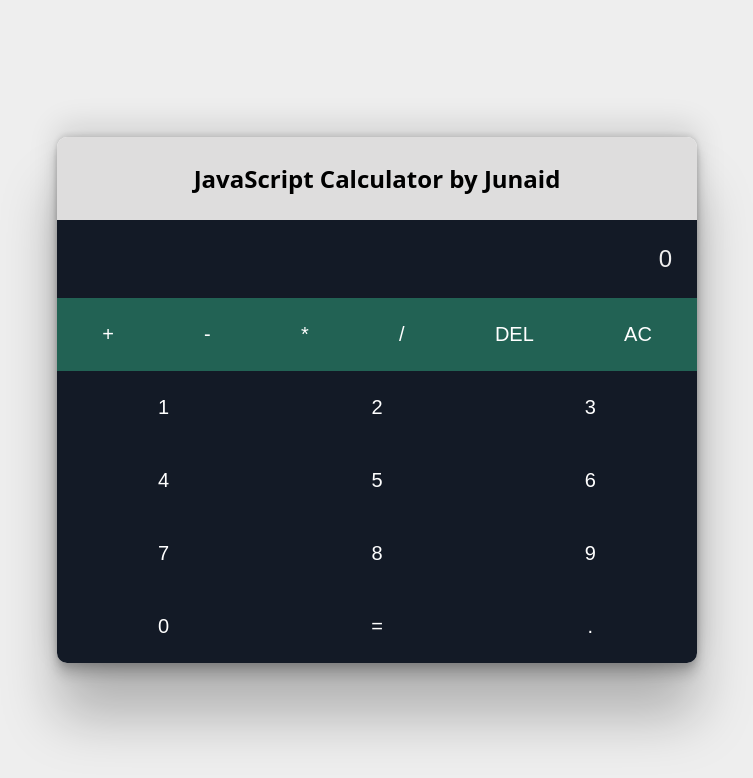
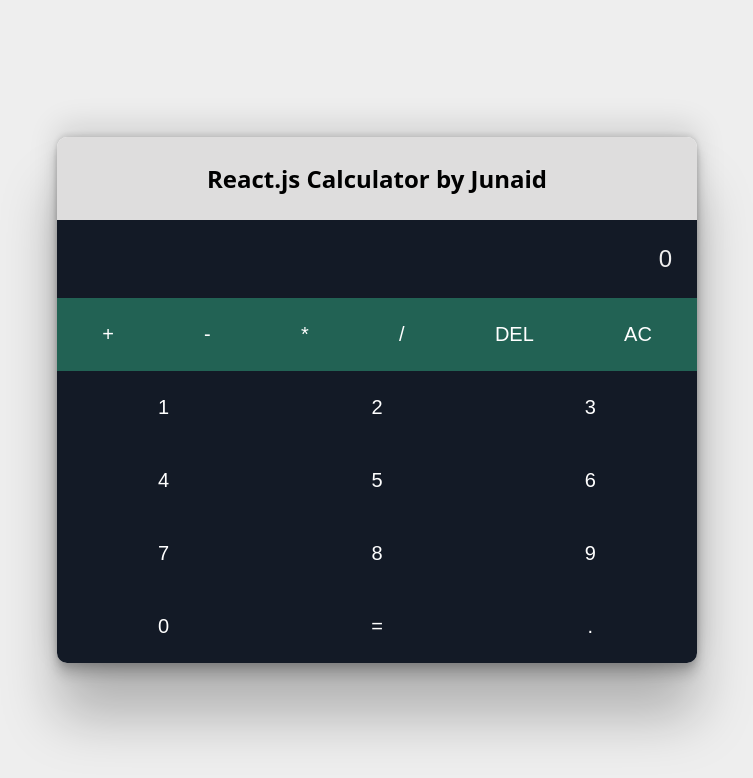
Before and after one commit to junaidtahir5/react-calculator, a React (Create React App) app: page / in a window 1280 px wide. Shown: the top 778 px of the page, without its empty margins (263-1016 px from the left). Built offline with nearby package versions, Linux system fonts and the light colour scheme.

Commit message:
Title edit

```diff
--- a/public/index.html
+++ b/public/index.html
@@ -24,7 +24,7 @@
       work correctly both with client-side routing and a non-root public URL.
       Learn how to configure a non-root public URL by running `npm run build`.
     -->
-    <title>React Calculator by Junaid</title>
+    <title>React.js Calculator by Junaid</title>
   </head>
   <body>
     <noscript>You need to enable JavaScript to run this app.</noscript>
--- a/src/App.js
+++ b/src/App.js
@@ -52,7 +52,7 @@
     <div className="App">
 
       <div className="calculator">
-      <h1>JavaScript Calculator by Junaid</h1>
+      <h1>React.js Calculator by Junaid</h1>
         <div className="display" id="display">
           {calc || "0"}
         </div>
```
